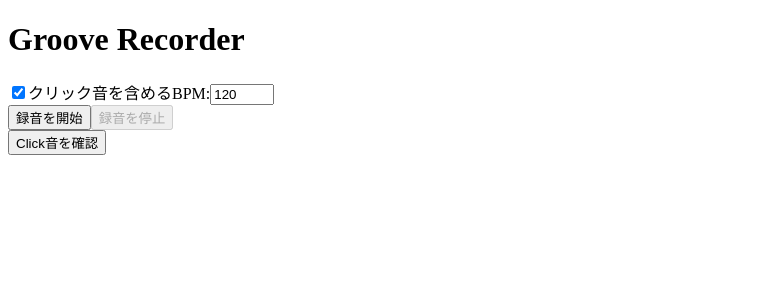
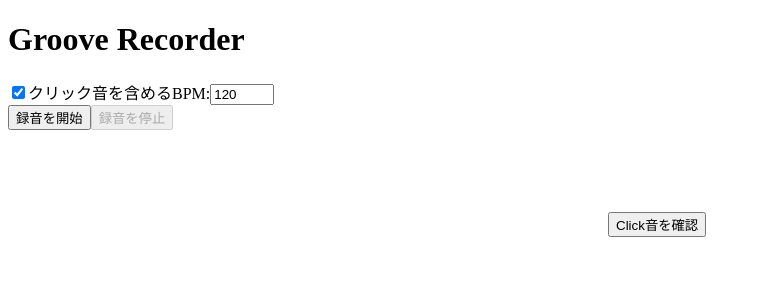
Before and after one commit to Itsuki-Okada/groove-trainer-ai, a React (Vite) app in the folder frontend/: page / in a window 1280 px wide. Shown: the top 300 px of the page, without its empty margins (0-761 px from the left). Built offline with nearby package versions, Linux system fonts and the light colour scheme.

Commit message:
Update App.tsx

```diff
--- a/frontend/src/App.tsx
+++ b/frontend/src/App.tsx
@@ -1,5 +1,6 @@
 import React, { useRef, useState } from "react";
 import ClickPlayer from "./components/ClickPlayer";
+import WaveformVisualizer from "./components/WaveformVisualizer";
 
 const App: React.FC = () => {
   const mediaRecorderRef = useRef<MediaRecorder | null>(null);
@@ -114,6 +115,8 @@ const App: React.FC = () => {
       )}
 
       {/* 🔘 単発クリック音確認 */}
+      <WaveformVisualizer stream={mediaRecorderRef.current?.stream || null} />
+
       <ClickPlayer />
     </div>
   );
```
